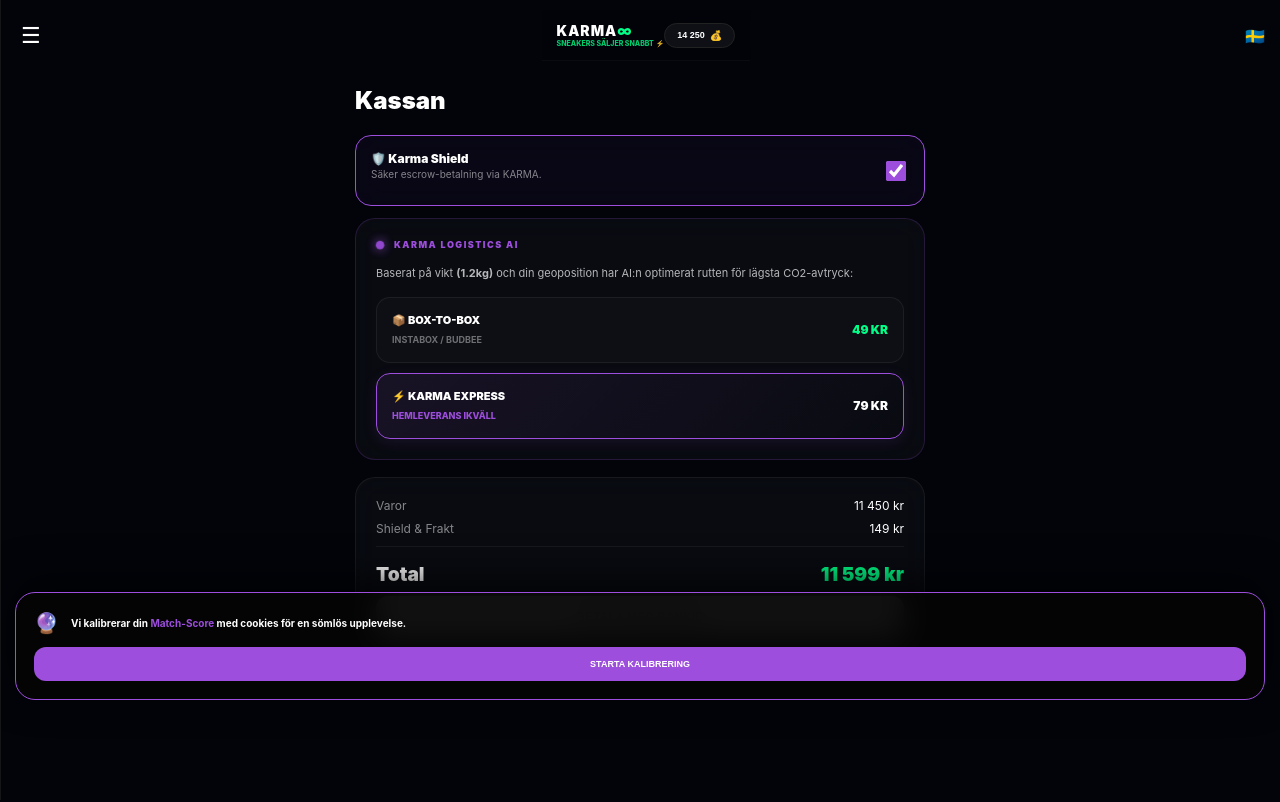
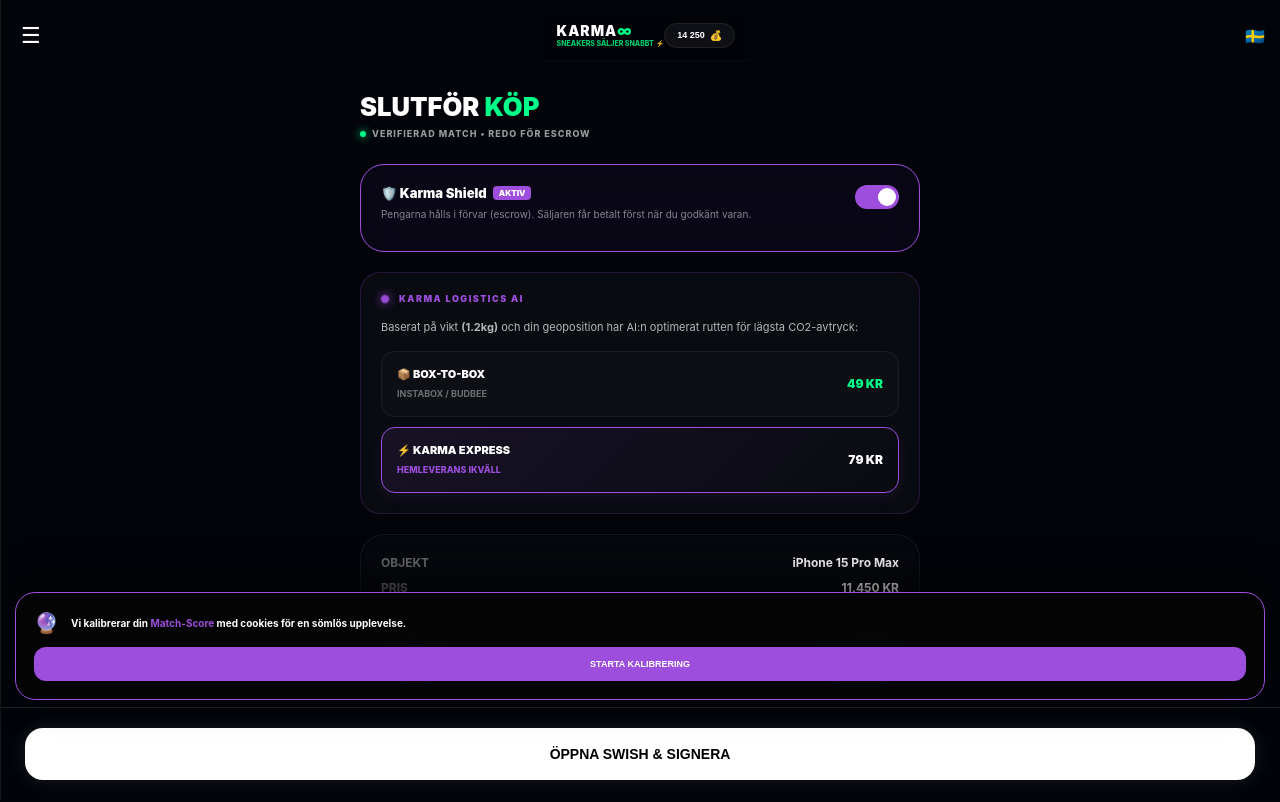
Before and after one commit to gascheckking/marketbeg-appGem, a Next.js app: page /checkout in a window 1280 px wide. Shown: the top 802 px of the page. Built offline with nearby package versions, Linux system fonts and the light colour scheme.

Commit message:
Update page.tsx

```diff
--- a/app/checkout/page.tsx
+++ b/app/checkout/page.tsx
@@ -6,52 +6,119 @@ import ShippingAI from '@/components/ShippingAI';
 export default function CheckoutPage() {
   const [shieldActive, setShieldActive] = useState(true);
 
+  // Vi räknar ut totalen baserat på Shield-status
+  const itemPrice = 11450;
+  const shieldFee = shieldActive ? 149 : 0;
+  const total = itemPrice + shieldFee;
+
   return (
-    <div className="page-wrapper" style={{ padding: '15px' }}>
-      <header style={{ marginBottom: '20px' }}>
-        <h1 style={{ fontSize: '1.5rem', fontWeight: 900, margin: 0 }}>Kassan</h1>
+    <div className="page-wrapper" style={{ padding: '20px', animation: 'fadeIn 0.4s ease' }}>
+
+      {/* ORIENTERING & STATUS */}
+      <header style={{ marginBottom: '25px' }}>
+        <h1 style={{ fontSize: '1.6rem', fontWeight: 900, margin: 0 }}>SLUTFÖR <span style={{ color: 'var(--neon-mint)' }}>KÖP</span></h1>
+        <div style={{ display: 'flex', alignItems: 'center', gap: '6px', marginTop: '6px' }}>
+          <div style={{ width: '6px', height: '6px', borderRadius: '50%', background: 'var(--neon-mint)', boxShadow: '0 0 8px var(--neon-mint)' }}></div>
+          <span style={{ fontSize: '9px', fontWeight: 800, opacity: 0.6, letterSpacing: '1px', textTransform: 'uppercase' }}>
+            Verifierad Match • Redo för Escrow
+          </span>
+        </div>
       </header>
 
-      <div style={{ display: 'flex', flexDirection: 'column', gap: '12px' }}>
+      <div style={{ display: 'flex', flexDirection: 'column', gap: '15px' }}>
 
+        {/* KARMA SHIELD (UPPGRADERAD MED MER DESCRIPTIVE UI) */}
         <div className="glass-card" style={{
-          padding: '15px',
-          border: shieldActive ? '1px solid var(--neon-purple)' : '1px solid rgba(255,255,255,0.1)',
-          background: shieldActive ? 'rgba(157, 78, 221, 0.05)' : 'transparent',
-          borderRadius: '16px'
+          padding: '20px',
+          border: shieldActive ? '1px solid var(--neon-purple)' : '1px solid #222',
+          background: shieldActive ? 'rgba(157, 78, 221, 0.05)' : 'rgba(255,255,255,0.02)',
+          borderRadius: '24px',
+          transition: 'all 0.3s ease'
         }}>
-          <div style={{ display: 'flex', justifyContent: 'space-between', alignItems: 'center' }}>
-            <div>
-              <h3 style={{ margin: 0, fontSize: '12px', fontWeight: 900 }}>🛡️ Karma Shield</h3>
-              <p style={{ fontSize: '10px', marginTop: '2px', opacity: 0.5 }}>Säker escrow-betalning via KARMA.</p>
+          <div style={{ display: 'flex', justifyContent: 'space-between', alignItems: 'flex-start' }}>
+            <div style={{ flex: 1 }}>
+              <h3 style={{ margin: 0, fontSize: '13px', fontWeight: 900, display: 'flex', alignItems: 'center', gap: '6px' }}>
+                🛡️ Karma Shield {shieldActive && <span style={{ fontSize: '8px', background: 'var(--neon-purple)', padding: '2px 6px', borderRadius: '4px' }}>AKTIV</span>}
+              </h3>
+              <p style={{ fontSize: '10px', marginTop: '6px', opacity: 0.5, lineHeight: '1.4' }}>
+                Pengarna hålls i förvar (escrow). Säljaren får betalt först när du godkänt varan.
+              </p>
             </div>
-            <input
-              type="checkbox"
-              checked={shieldActive}
-              onChange={() => setShieldActive(!shieldActive)}
-              style={{ width: '20px', height: '20px', accentColor: 'var(--neon-purple)' }}
-            />
+            <div
+              onClick={() => setShieldActive(!shieldActive)}
+              style={{
+                width: '44px', height: '24px', background: shieldActive ? 'var(--neon-purple)' : '#333',
+                borderRadius: '12px', position: 'relative', cursor: 'pointer', transition: '0.3s'
+              }}>
+              <div style={{
+                width: '18px', height: '18px', background: '#fff', borderRadius: '50%',
+                position: 'absolute', top: '3px', left: shieldActive ? '23px' : '3px', transition: '0.3s'
+              }}></div>
+            </div>
           </div>
         </div>
 
-        <ShippingAI itemWeight="1.2kg" />
+        {/* FRAKT AI */}
+        <div style={{ margin: '5px 0' }}>
+           <ShippingAI itemWeight="1.2kg" />
+        </div>
 
-        <div className="glass-card" style={{ padding: '20px', marginTop: '5px', borderRadius: '20px' }}>
-          <div style={{ display: 'flex', justifyContent: 'space-between', marginBottom: '8px', fontSize: '12px' }}>
-            <span style={{ opacity: 0.5 }}>Varor</span>
-            <span>11 450 kr</span>
+        {/* ORDER SPECS */}
+        <div className="glass-card" style={{ padding: '20px', borderRadius: '24px', background: 'rgba(255,255,255,0.02)' }}>
+          <div style={{ display: 'flex', justifyContent: 'space-between', marginBottom: '10px', fontSize: '12px', fontWeight: 700 }}>
+            <span style={{ opacity: 0.4 }}>OBJEKT</span>
+            <span>iPhone 15 Pro Max</span>
           </div>
-          <div style={{ display: 'flex', justifyContent: 'space-between', marginBottom: '8px', fontSize: '12px' }}>
-            <span style={{ opacity: 0.5 }}>Shield & Frakt</span>
-            <span>149 kr</span>
+          <div style={{ display: 'flex', justifyContent: 'space-between', marginBottom: '10px', fontSize: '12px', fontWeight: 700 }}>
+            <span style={{ opacity: 0.4 }}>PRIS</span>
+            <span>{itemPrice.toLocaleString()} KR</span>
           </div>
-          <div style={{ display: 'flex', justifyContent: 'space-between', padding: '15px 0 10px 0', borderTop: '1px solid rgba(255,255,255,0.05)', marginTop: '10px' }}>
-            <strong style={{ fontSize: '1.2rem', fontWeight: 900 }}>Total</strong>
-            <strong style={{ fontSize: '1.2rem', color: 'var(--neon-mint)', fontWeight: 900 }}>11 599 kr</strong>
+          <div style={{ display: 'flex', justifyContent: 'space-between', fontSize: '12px', fontWeight: 700, color: shieldActive ? 'var(--neon-purple)' : '#555' }}>
+            <span style={{ opacity: 0.4 }}>SHIELD & FRAKT</span>
+            <span>{shieldFee} KR</span>
           </div>
-          <button className="primary-btn" style={{ background: '#fff', color: '#000', padding: '14px', fontSize: '12px', fontWeight: 900 }}>BETALA MED BANKID</button>
+
+          <div style={{
+            display: 'flex', justifyContent: 'space-between',
+            paddingTop: '15px', borderTop: '1px solid #222',
+            marginTop: '15px'
+          }}>
+            <strong style={{ fontSize: '1.1rem', fontWeight: 900 }}>TOTALT</strong>
+            <strong style={{ fontSize: '1.1rem', color: 'var(--neon-mint)', fontWeight: 900 }}>
+              {total.toLocaleString()} KR
+            </strong>
+          </div>
+        </div>
+
+        {/* SOCIAL PROOF / TRYGGHETSDATA */}
+        <div style={{ textAlign: 'center', marginTop: '10px', paddingBottom: '120px' }}>
+          <p style={{ fontSize: '9px', fontWeight: 800, opacity: 0.3, letterSpacing: '1px' }}>
+            TRANSAKTIONEN KRYPTERAS VIA BANKID & KARMA PROTOCOL
+          </p>
         </div>
       </div>
+
+      {/* FIXERAD BETALKNAPP (SWISH-FOKUS) */}
+      <div style={{
+        position: 'fixed', bottom: 0, left: 0, right: 0,
+        padding: '20px 25px calc(20px + env(safe-area-inset-bottom))',
+        background: 'rgba(2, 4, 10, 0.9)', backdropFilter: 'blur(20px)',
+        borderTop: '1px solid #222', zIndex: 100
+      }}>
+        <button style={{
+          width: '100%', padding: '18px', borderRadius: '18px',
+          background: '#fff', color: '#000',
+          fontWeight: 900, fontSize: '14px', border: 'none',
+          boxShadow: '0 0 20px rgba(255,255,255,0.1)',
+          display: 'flex', alignItems: 'center', justifyContent: 'center', gap: '10px'
+        }}>
+          ÖPPNA SWISH & SIGNERA
+        </button>
+      </div>
+
+      <style jsx>{`
+        @keyframes fadeIn { from { opacity: 0; transform: translateY(5px); } to { opacity: 1; transform: translateY(0); } }
+      `}</style>
     </div>
   );
 }
```
